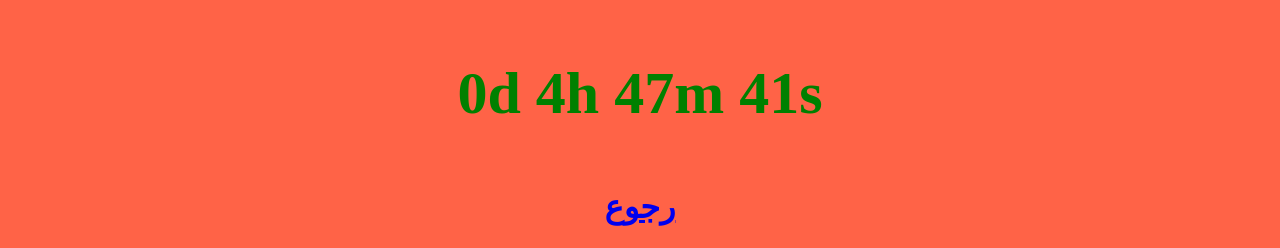
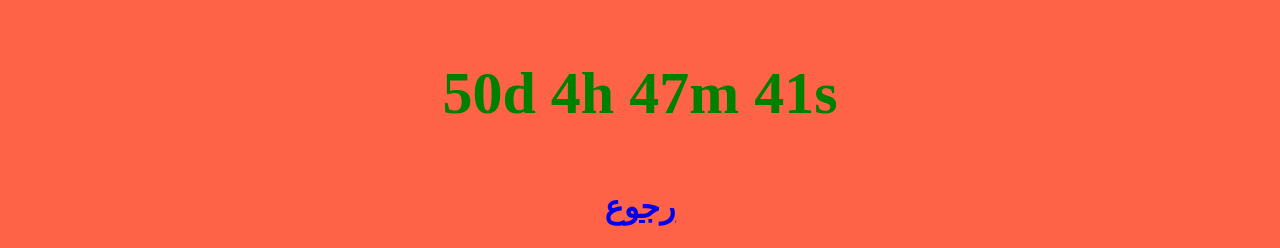
Before and after one commit to tilmirath24/course, a plain HTML site: page counter.html in a window 1280 px wide. Shown: the part 743-991 px from the top of the page. Drawn offline with Linux system fonts and the light colour scheme.

Commit message:
Update counter.html

```diff
--- a/counter.html
+++ b/counter.html
@@ -34,7 +34,7 @@ img {
 
 <script>
 // Set the date we're counting down to
-var countDownDate = new Date("Sat Jan 20,2024 18:00:00").getTime();
+var countDownDate = new Date("Sat Mar 10,2024 18:00:00").getTime();
 
 // Update the count down every 1 second
 var x = setInterval(function() {
```
